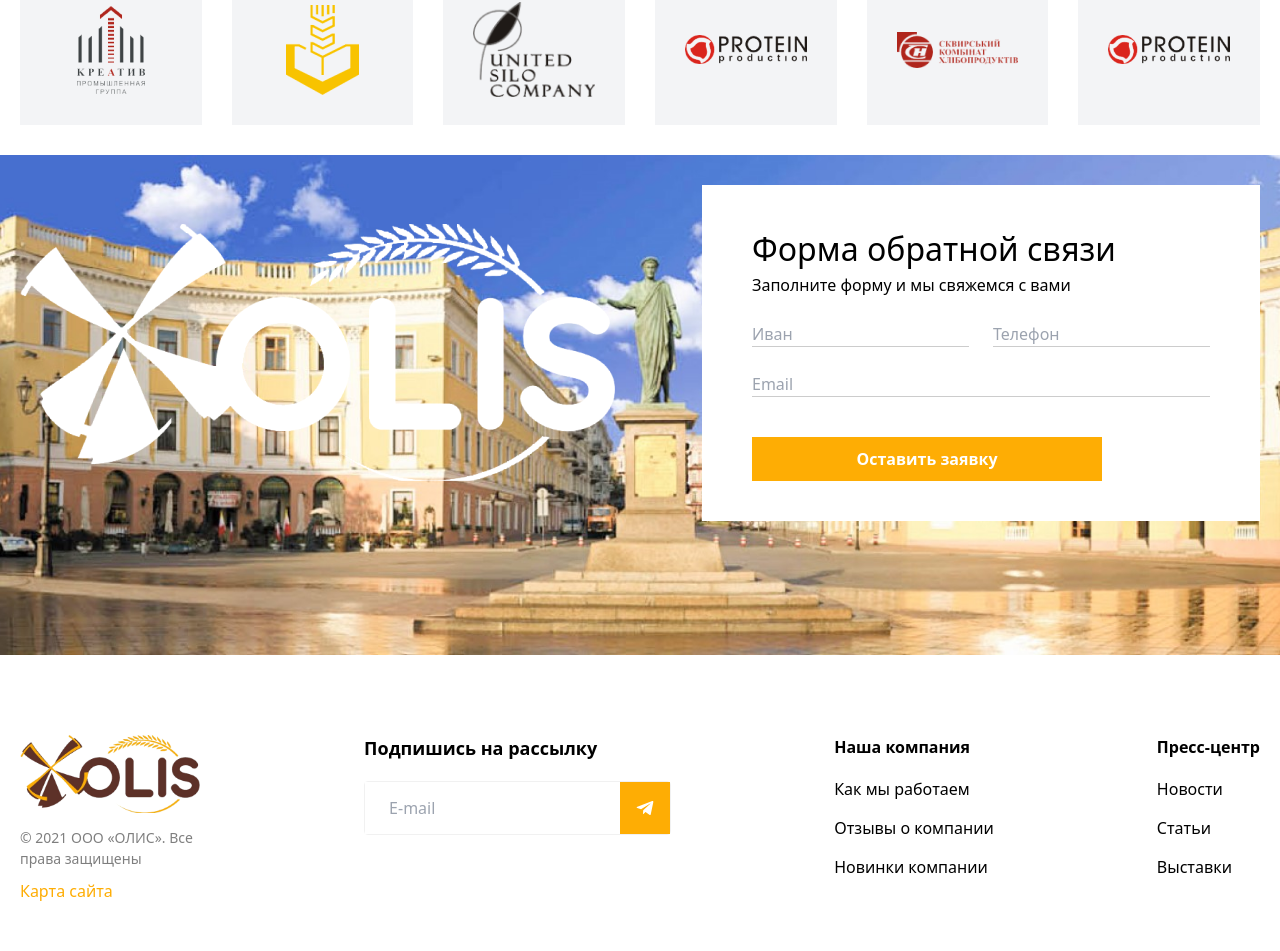
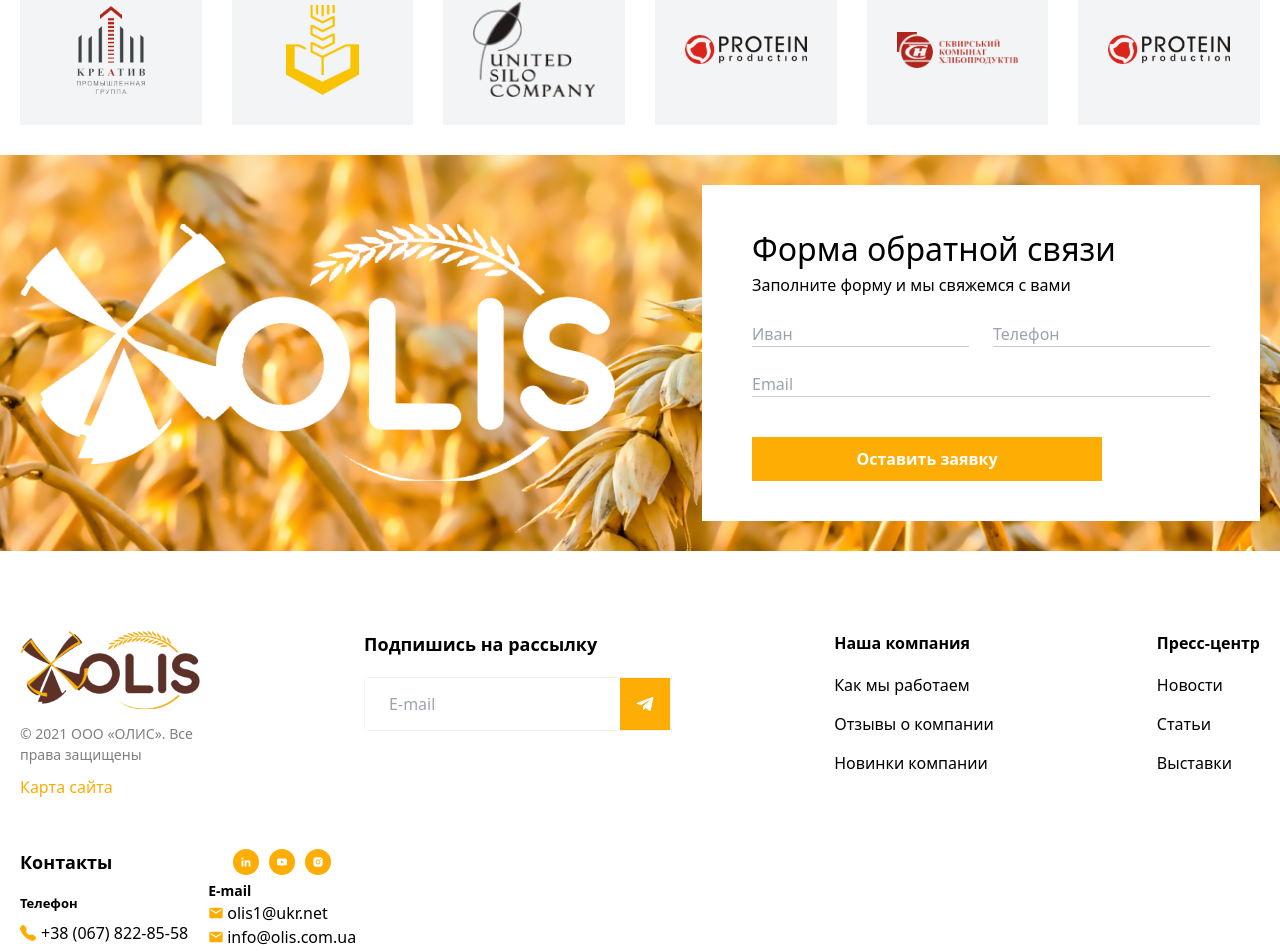
Before and after one commit to virkan91/exzam-5, a React (Vite) app: page / in a window 1280 px wide. Shown: the part 5153-6104 px from the top of the page. Built offline with nearby package versions, Linux system fonts and the light colour scheme.

Commit message:
new commit

```diff
--- a/src/pages/page-6/Page6.jsx
+++ b/src/pages/page-6/Page6.jsx
@@ -414,7 +414,7 @@ const Page6 = () => {
         </div>
       </section>
 
-      <section className="bg_section">
+      <section className="bg_sec">
         <div className="container"></div>
       </section>
 
--- a/src/pages/page-6/page6.css
+++ b/src/pages/page-6/page6.css
@@ -11,7 +11,7 @@
     margin-top: 8px;
     font-size: 15px;
 }
-.bg_section{
+.bg_sec{
     background-image: url(../../assets/06-page/imuk.jpg);
     background-position: center;
     background-repeat: no-repeat;
```
